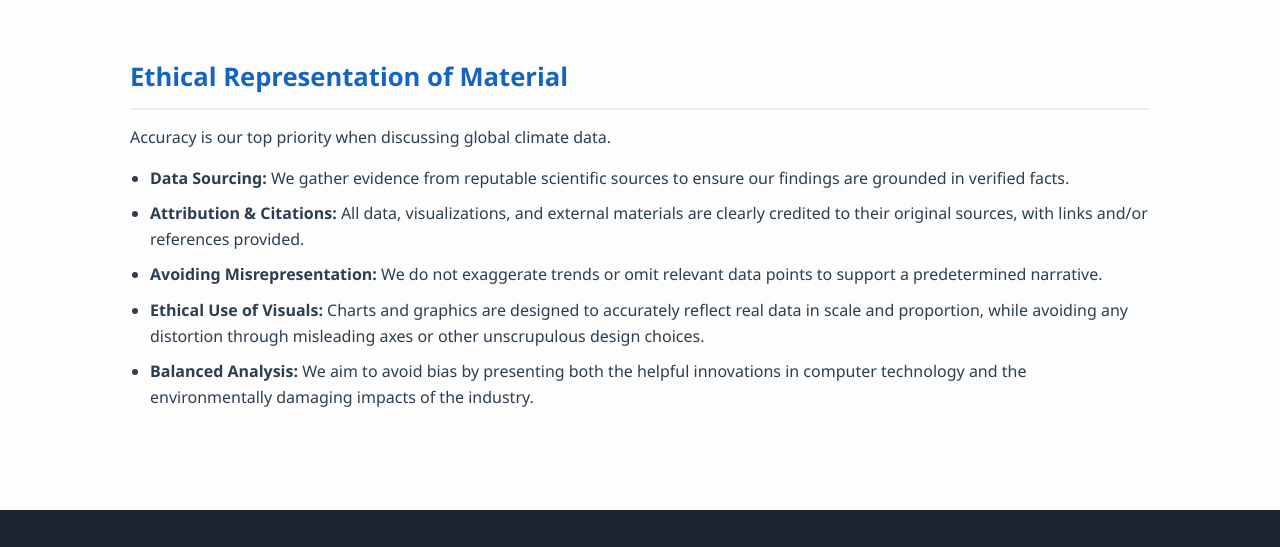
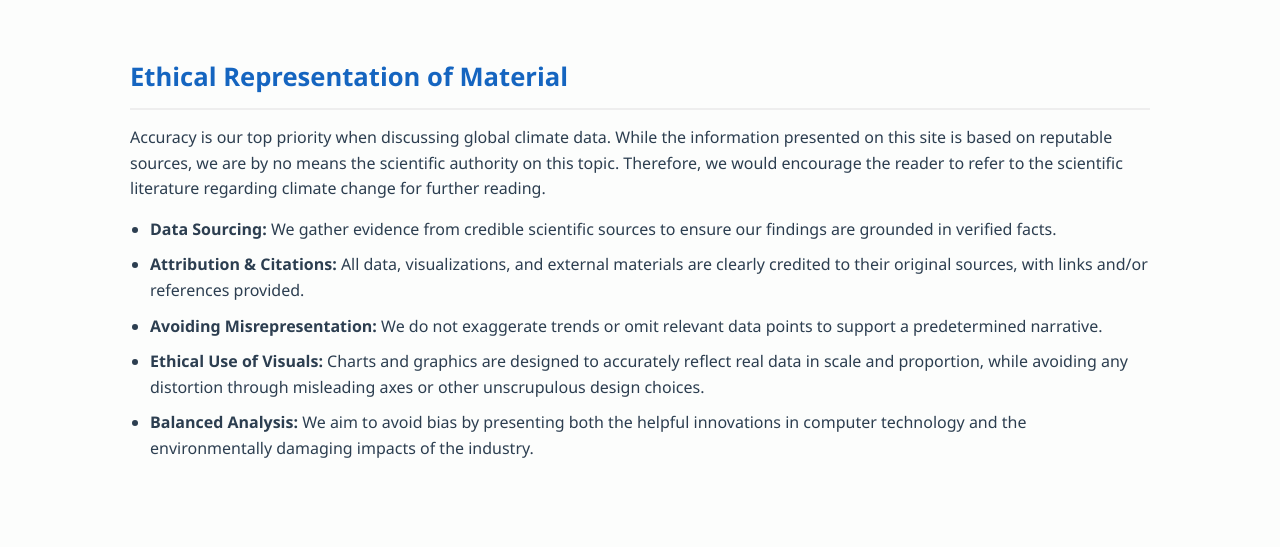
Before and after one commit to AbhinavVenkatSG/group3_projectb, a website: page ethics.html in a window 1280 px wide. Shown: the part 215-762 px from the top of the page. Drawn offline with Linux system fonts and the light colour scheme.

Commit message:
feat: update ethics page

```diff
--- a/ethics.html
+++ b/ethics.html
@@ -23,12 +23,16 @@
                 <h2>Ethical Representation of Material</h2>
                 <p>
                     Accuracy is our top priority when discussing global climate
-                    data.
+                    data.  While the information presented on this site is
+                    based on reputable sources, we are by no means the
+                    scientific authority on this topic.  Therefore, we would
+                    encourage the reader to refer to the scientific literature
+                    regarding climate change for further reading.
                 </p>
                 <ul>
                     <li>
                         <strong>Data Sourcing:</strong> We gather evidence from
-                        reputable scientific sources to ensure our findings are
+                        credible scientific sources to ensure our findings are
                         grounded in verified facts.
                     </li>
                     <li>
```
